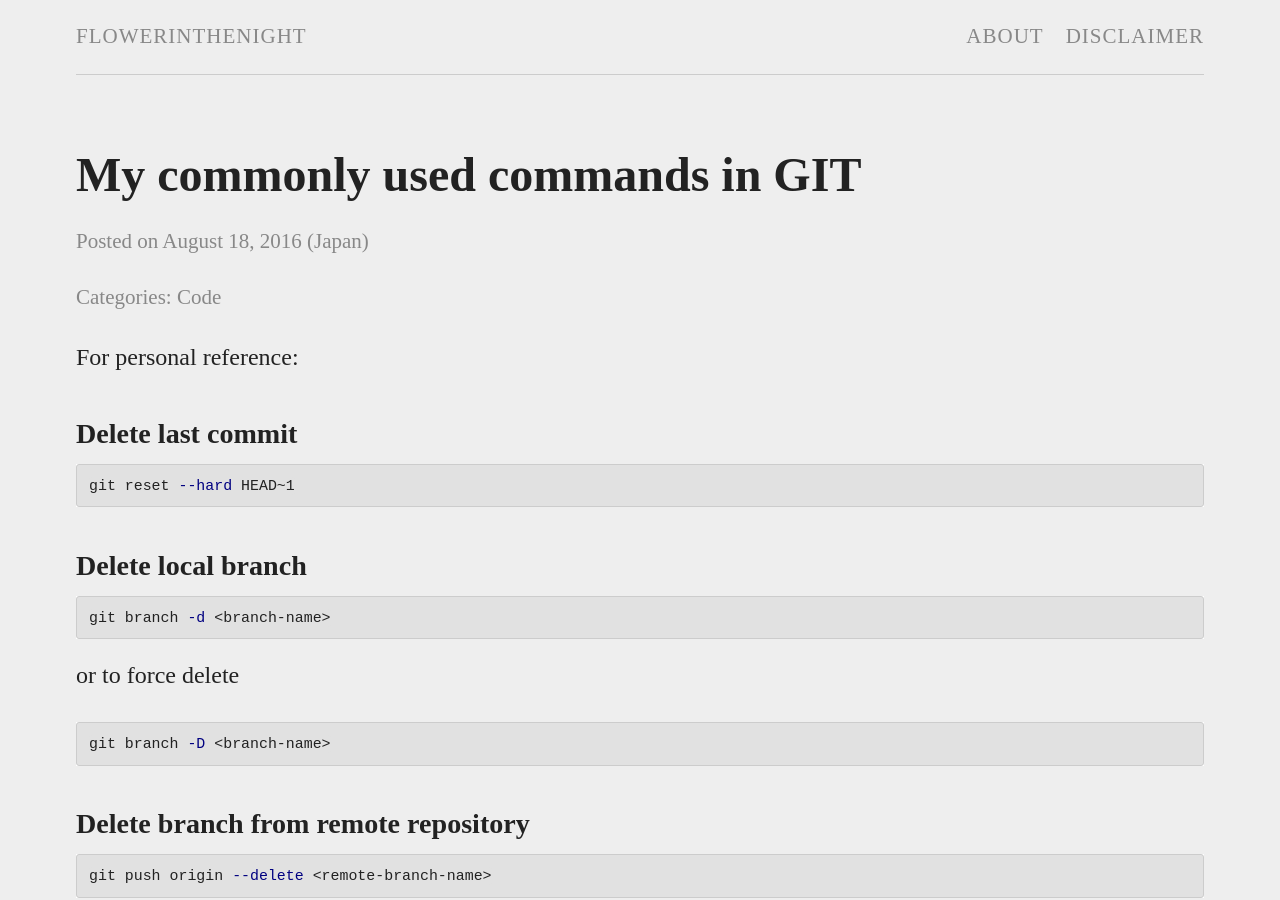
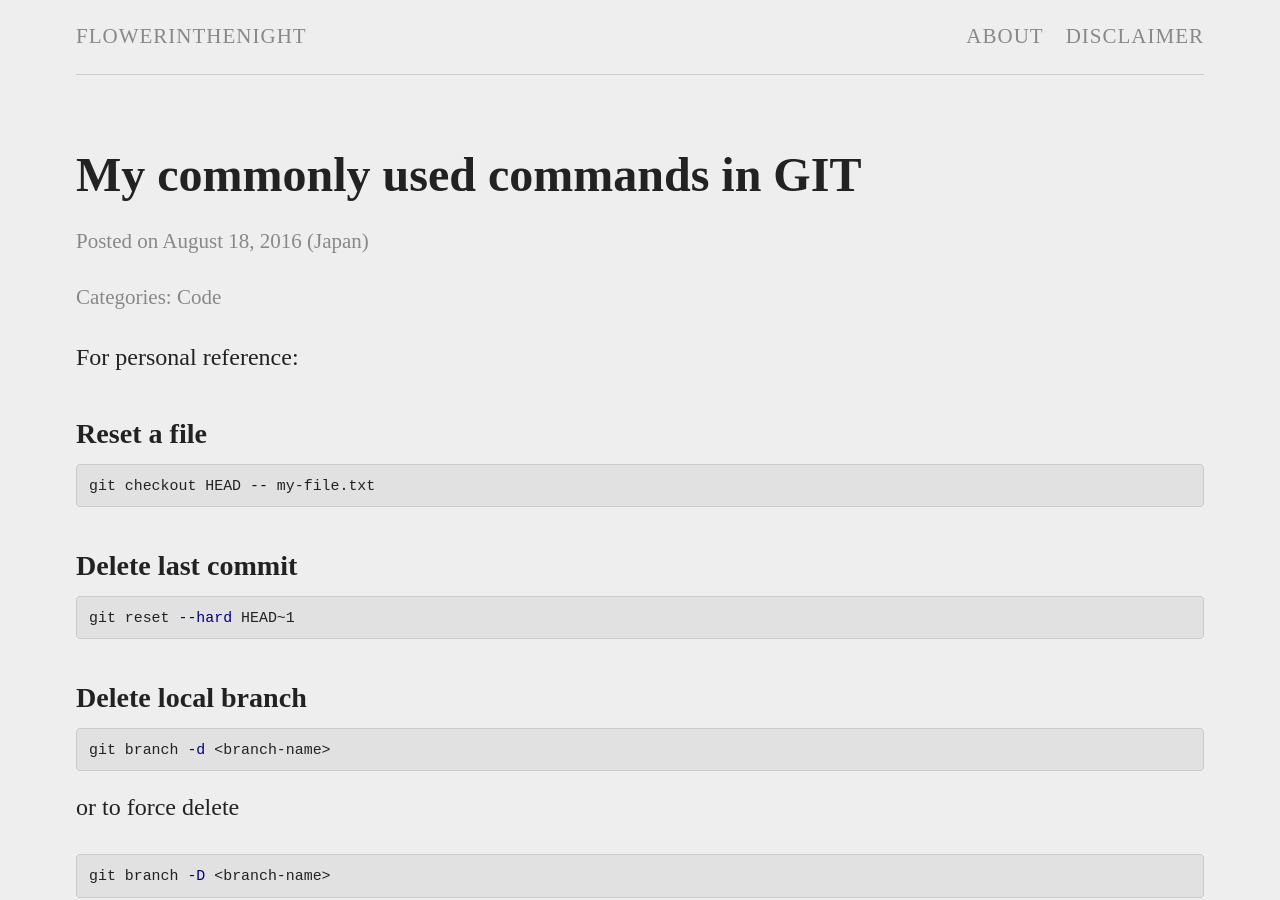
Before and after one commit to flowerinthenight/flowerinthenight.github.io, a Jekyll site: the page built from _posts/2016-08-18-git-commands-notes.md, in a window 1280 px wide and 900 px high. Built offline with Jekyll 4.4.1, drawn with Linux system fonts in a browser that asks for light colours; some web fonts are replaced; comment, search, counter and statistics services are not loaded.

Commit message:
Update 2016-08-18-git-commands-notes.md

```diff
--- a/_posts/2016-08-18-git-commands-notes.md
+++ b/_posts/2016-08-18-git-commands-notes.md
@@ -7,6 +7,12 @@ comments: true
 ---
 
 For personal reference:
+
+### Reset a file
+
+{% highlight shell %}
+git checkout HEAD -- my-file.txt
+{% endhighlight %}
 
 ### Delete last commit
 
```
